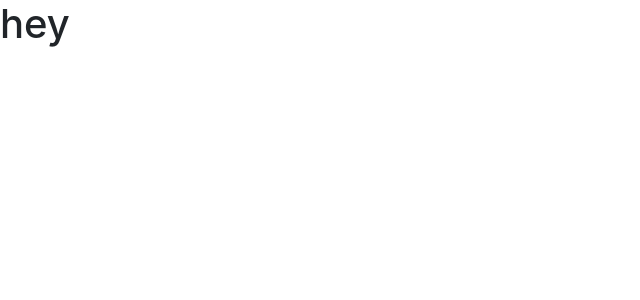
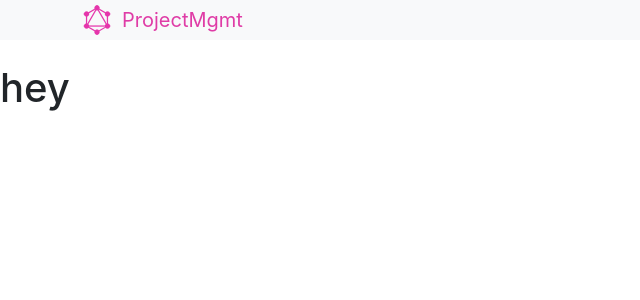
Before and after one commit to gitmurali/project-mgmt-app, a React (Create React App) app in the folder client/: page / in a window 1280 px wide. Shown: the top 300 px of the page, without its empty margins (0-640 px from the left). Built offline with nearby package versions, Linux system fonts and the light colour scheme.

Commit message:
chore: add header

```diff
--- a/client/src/App.js
+++ b/client/src/App.js
@@ -1,8 +1,13 @@
+import Header from "./components/Header";
+
 function App() {
   return (
-    <div className="Container">
-      <h1>hey</h1>
-    </div>
+    <>
+      <Header />
+      <div className="Container">
+        <h1>hey</h1>
+      </div>
+    </>
   );
 }
 
--- /dev/null
+++ b/client/src/components/Header.jsx
@@ -0,0 +1,16 @@
+import logo from "./assets/logo.png";
+
+export default function Header() {
+  return (
+    <nav className="navbar bg-light mb-4 p-0">
+      <div className="container">
+        <a className="navbar-brand" href="/">
+          <div className="d-flex">
+            <img src={logo} alt="logo" className="mr-2" />
+            <div>ProjectMgmt</div>
+          </div>
+        </a>
+      </div>
+    </nav>
+  );
+}
```
Also changed, not shown: client/src/components/assets/logo.png (added).
